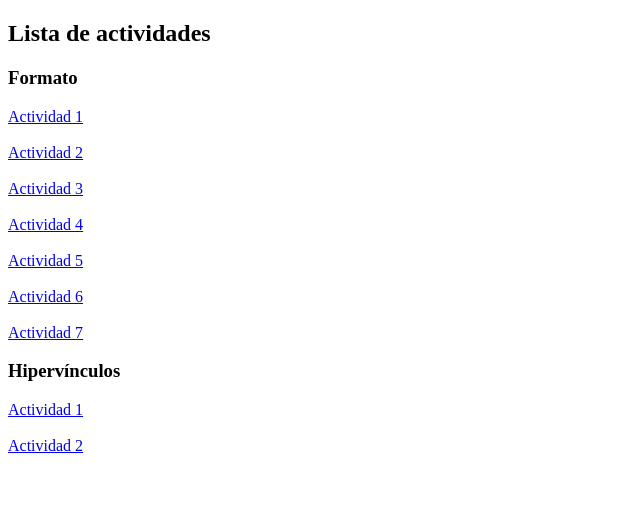
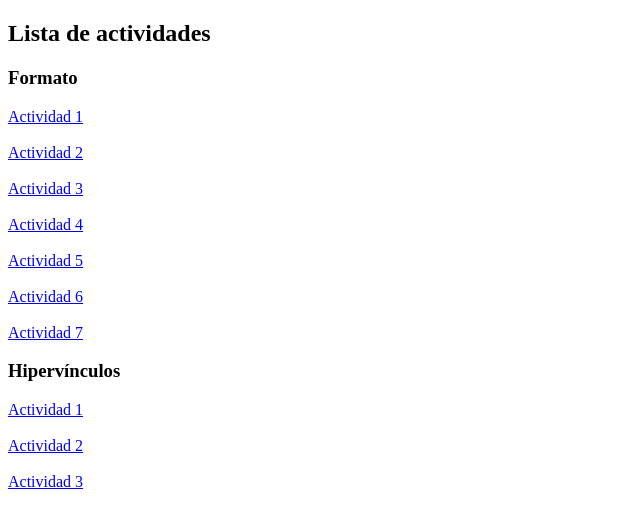
Before and after one commit to TheAnger2/Git-Aplicaciones-WEB, a plain HTML site: page actividades/actividades.html in a window 1280 px wide. Shown: the whole page, without its empty margins (0-640 px from the left). Drawn offline with Linux system fonts and the light colour scheme.

Commit message:
actualización

```diff
--- a/actividades/actividades.html
+++ b/actividades/actividades.html
@@ -33,5 +33,9 @@
    <br>
    <br>
    <a href="html/03_hipervínculos/actividad2.html">Actividad 2</a>
+   <br>
+   <br>
+   <a href="html/03_hipervínculos/actividad3.html">Actividad 3</a>
+
 </body>
 </html>
```
